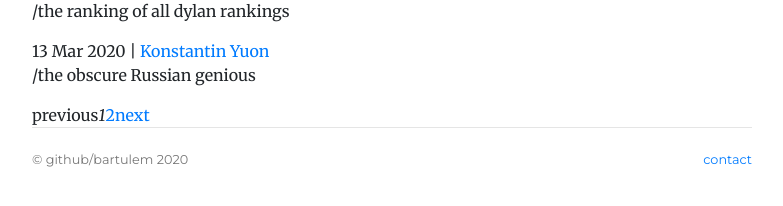
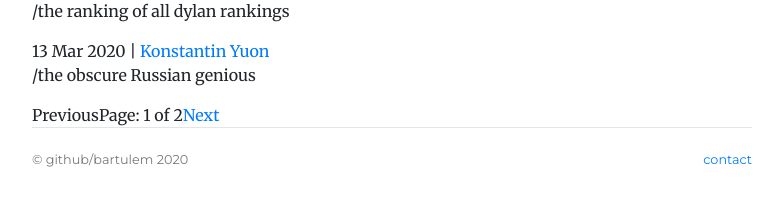
Before and after one commit to bartulem/bartulem.github.io, a Jekyll site: the page built from inexile/index.html, in a window 1280 px wide. Shown: the part 263-469 px from the top of the page, without its empty margins (248-1031 px from the left). Built offline with Jekyll 4.4.1, drawn with Linux system fonts in a browser that asks for light colours; the list of posts is cut into pages by our own code; comment, search, counter and statistics services are not loaded.

Commit message:
adjust paginator v8

```diff
--- a/_includes/post-list.html
+++ b/_includes/post-list.html
@@ -12,28 +12,20 @@
     {% endfor %}
 </div>
 
-{% if paginator.total_pages > 1 %}
 <div class="pagination">
   {% if paginator.previous_page %}
-    <a href="{{ paginator.previous_page_path | relative_url }}">previous</a>
+    <a href="{{ paginator.previous_page_path }}" class="previous">
+      Previous
+    </a>
   {% else %}
-    <span>previous</span>
+    <span class="previous">Previous</span>
   {% endif %}
-
-  {% for page in (1..paginator.total_pages) %}
-    {% if page == paginator.page %}
-      <em>{{ page }}</em>
-    {% elsif page == 1 %}
-      <a href="{{ '/' | relative_url }}">{{ page }}</a>
-    {% else %}
-      <a href="{{ site.paginate_path | relative_url | replace: ':num', page }}">{{ page }}</a>
-    {% endif %}
-  {% endfor %}
-
+  <span class="page_number ">
+    Page: {{ paginator.page }} of {{ paginator.total_pages }}
+  </span>
   {% if paginator.next_page %}
-    <a href="{{ paginator.next_page_path | relative_url }}"> next</a>
+    <a href="{{ paginator.next_page_path }}" class="next">Next</a>
   {% else %}
-    <span> next</span>
+    <span class="next ">Next</span>
   {% endif %}
 </div>
-{% endif %}
```
